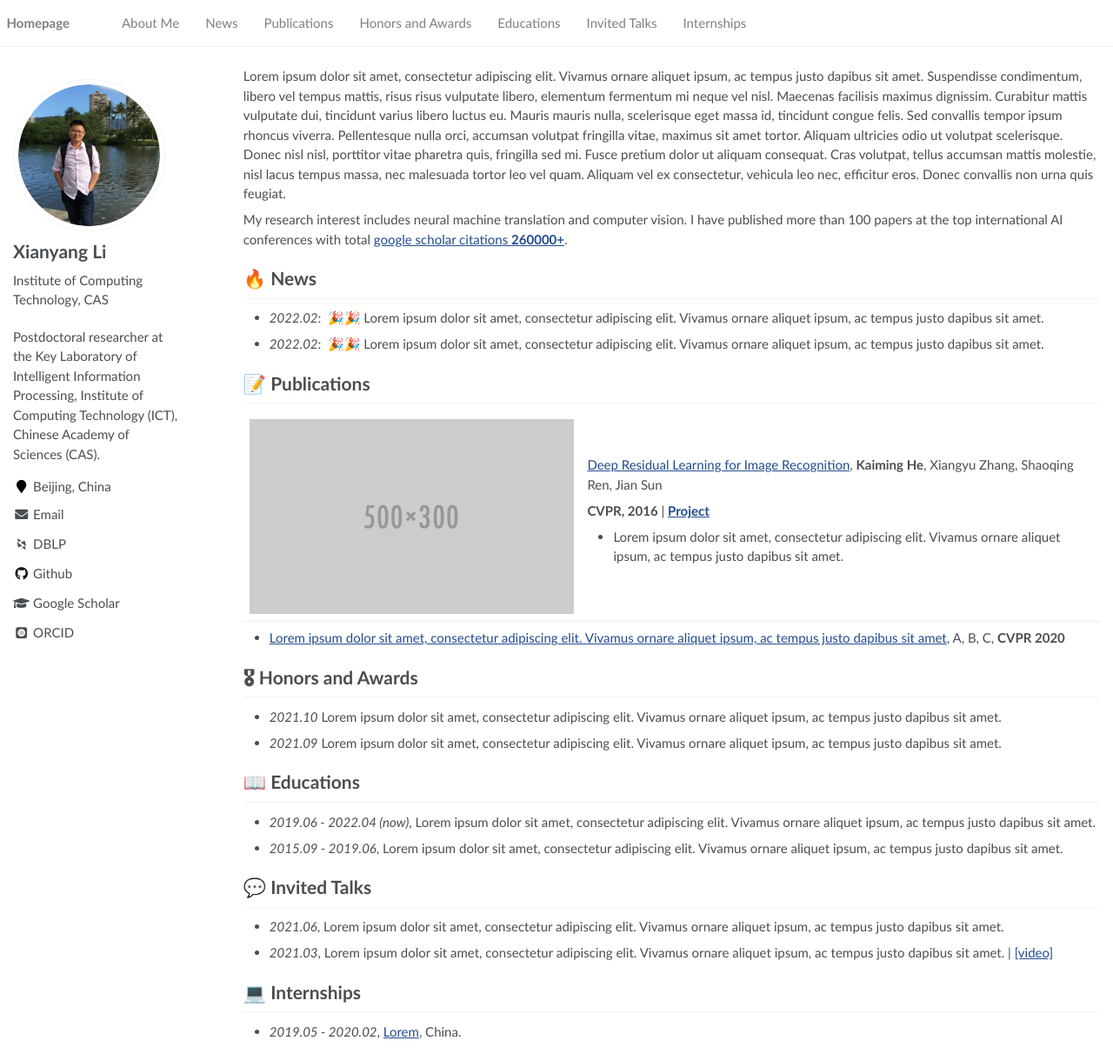
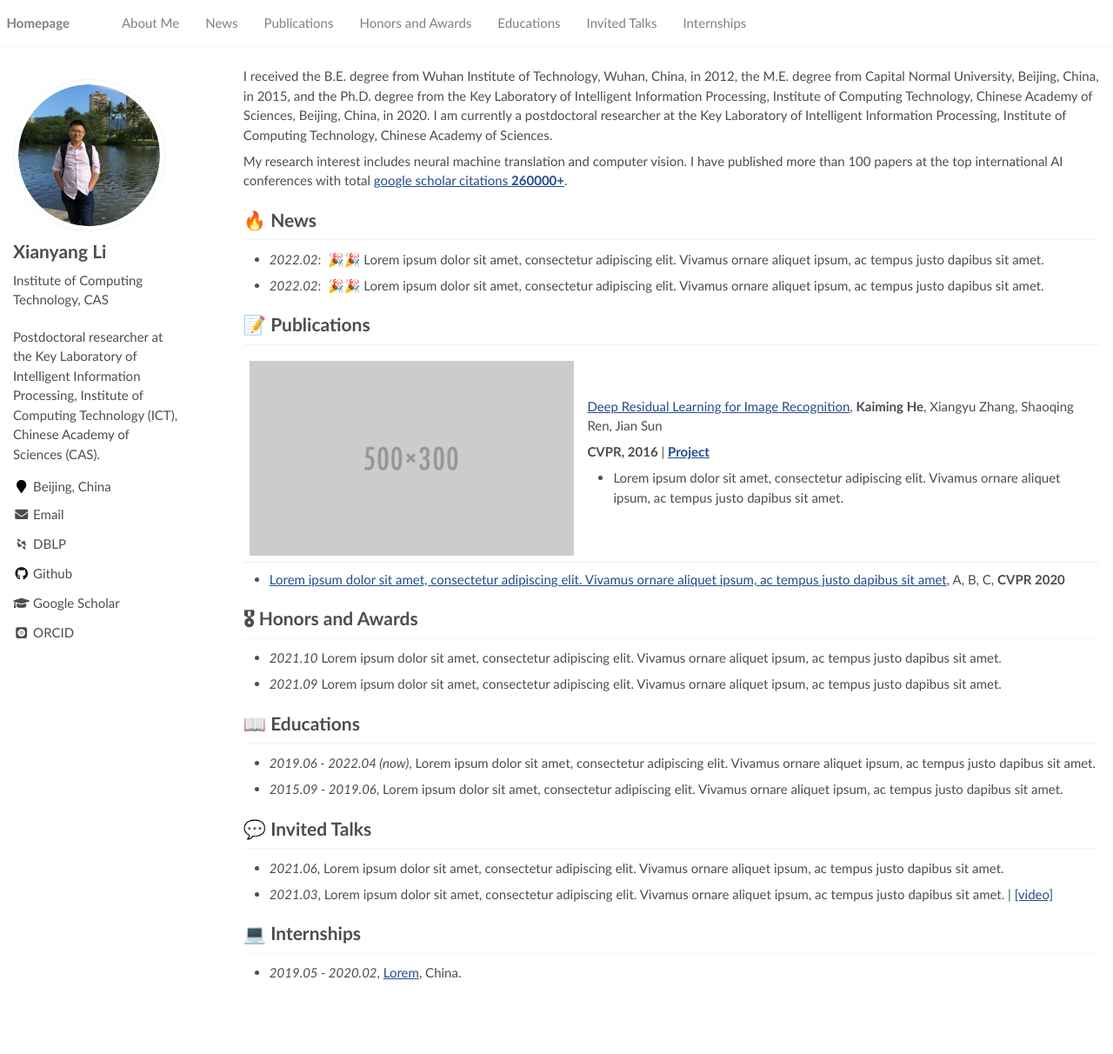
Before and after one commit to yang-zheming/xiangyangli20.github.io, a Jekyll site: the page built from _pages/about.md, in a window 1280 px wide and 1212 px high. Shown: the whole window at 87% size. Built offline with Jekyll 4.4.1, drawn with Linux system fonts in a browser that asks for light colours; some web fonts are replaced.

Commit message:
info updated

```diff
--- a/_pages/about.md
+++ b/_pages/about.md
@@ -10,7 +10,7 @@ redirect_from:
 
 <span class='anchor' id='about-me'></span>
 
-Lorem ipsum dolor sit amet, consectetur adipiscing elit. Vivamus ornare aliquet ipsum, ac tempus justo dapibus sit amet. Suspendisse condimentum, libero vel tempus mattis, risus risus vulputate libero, elementum fermentum mi neque vel nisl. Maecenas facilisis maximus dignissim. Curabitur mattis vulputate dui, tincidunt varius libero luctus eu. Mauris mauris nulla, scelerisque eget massa id, tincidunt congue felis. Sed convallis tempor ipsum rhoncus viverra. Pellentesque nulla orci, accumsan volutpat fringilla vitae, maximus sit amet tortor. Aliquam ultricies odio ut volutpat scelerisque. Donec nisl nisl, porttitor vitae pharetra quis, fringilla sed mi. Fusce pretium dolor ut aliquam consequat. Cras volutpat, tellus accumsan mattis molestie, nisl lacus tempus massa, nec malesuada tortor leo vel quam. Aliquam vel ex consectetur, vehicula leo nec, efficitur eros. Donec convallis non urna quis feugiat.
+I received the B.E. degree from Wuhan Institute of Technology, Wuhan, China, in 2012, the M.E. degree from Capital Normal University, Beijing, China, in 2015, and the Ph.D. degree from the Key Laboratory of Intelligent Information Processing, Institute of Computing Technology, Chinese Academy of Sciences, Beijing, China, in 2020. I am currently a postdoctoral researcher at the Key Laboratory of Intelligent Information Processing, Institute of Computing Technology, Chinese Academy of Sciences.
 
 My research interest includes neural machine translation and computer vision. I have published more than 100 papers at the top international AI conferences with total <a href='https://scholar.google.com/citations?user=DhtAFkwAAAAJ'>google scholar citations <strong><span id='total_cit'>260000+</span></strong></a>.
 
```
